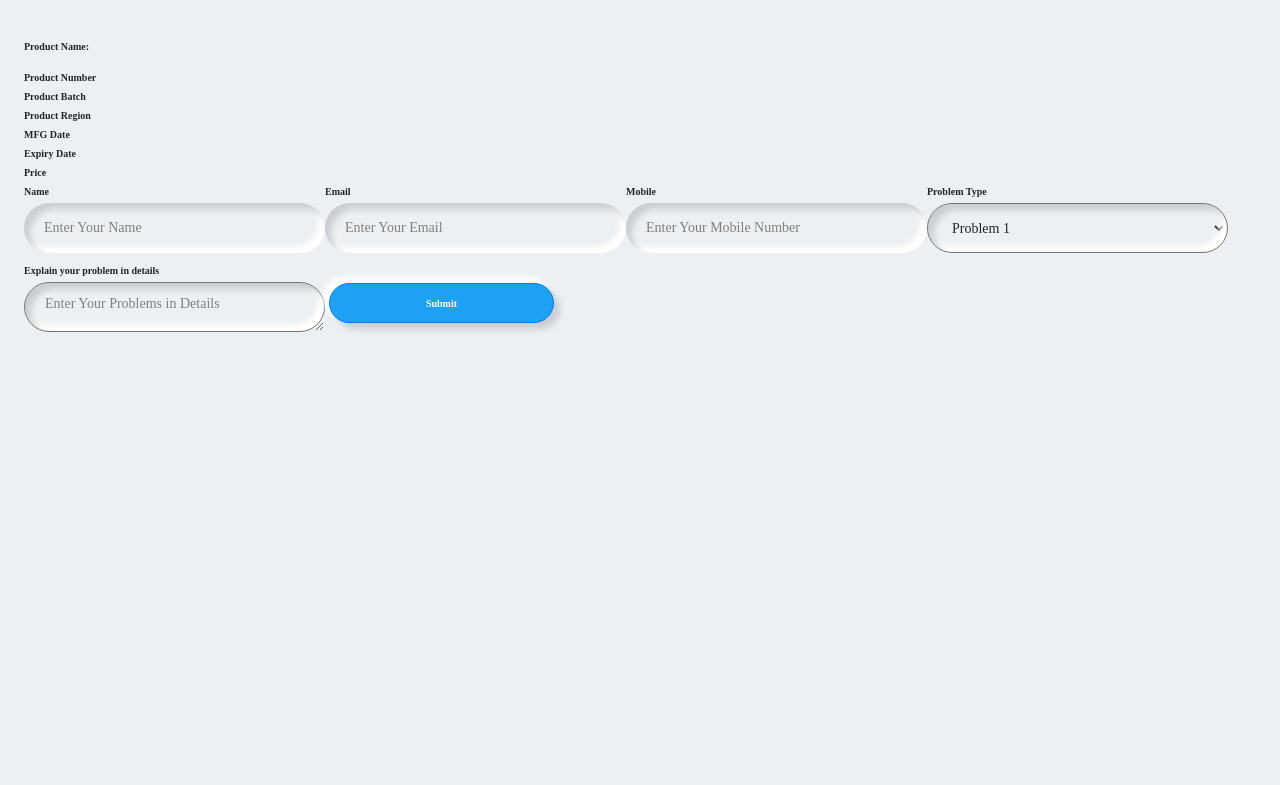
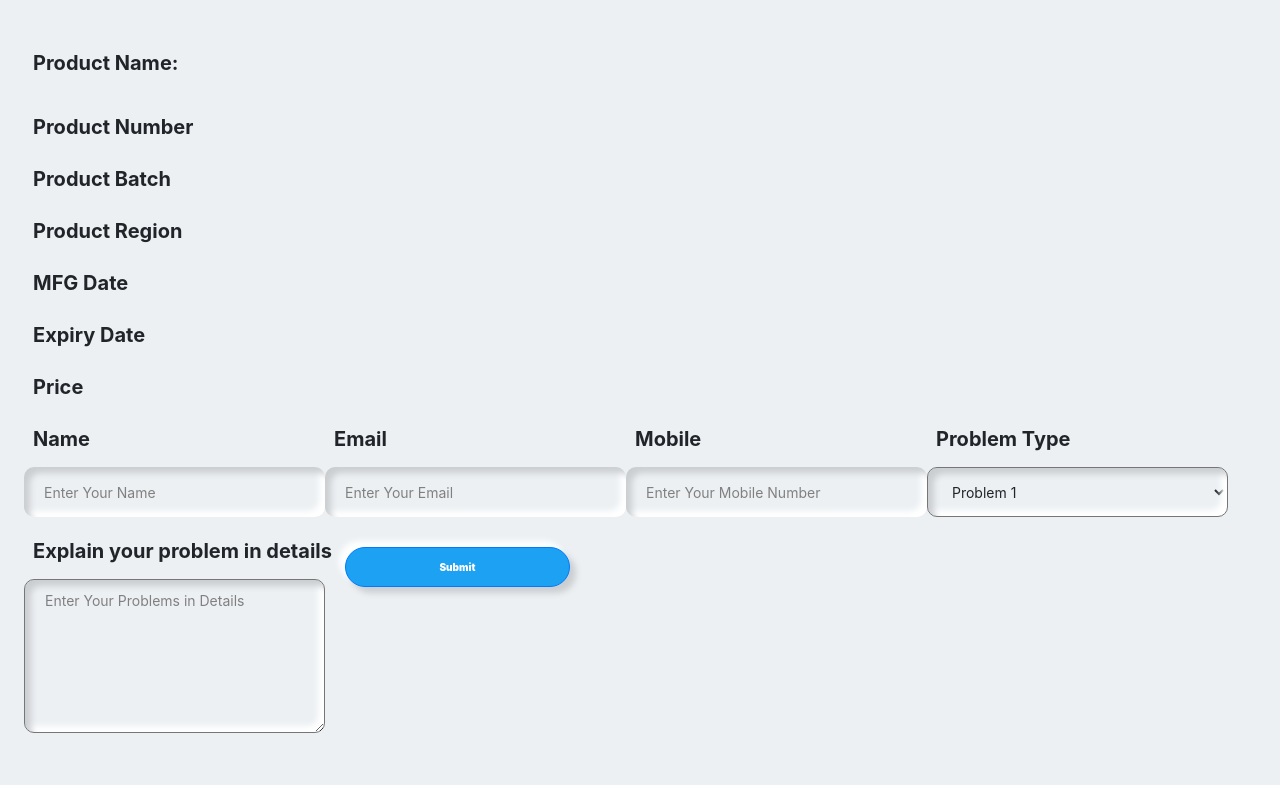
Before and after one commit to rajeevk9/QR, a PHP site: page /newresult.php in a window 1280 px wide. Shown: the top 785 px of the page. Run offline with PHP 8.4, Linux system fonts and the light colour scheme.

Commit message:
newresult

```diff
--- a/newresult.php
+++ b/newresult.php
@@ -44,7 +44,6 @@ input {
 body {
 
   background: #ecf0f3;
-  font-family: poppins;
 }
 .inputs {
   text-align: left;
@@ -54,7 +53,7 @@ body {
 label, input {
   display: block;
   width: 100%;
-  padding: 0;
+  padding: 9px;
   border: none;
   outline: none;
   box-sizing: border-box;
@@ -62,6 +61,7 @@ label, input {
 
 label {
   margin-bottom: 4px;
+  font-size: 2em;
 }
 
 label:nth-of-type(2) {
@@ -78,7 +78,7 @@ select, textarea, input {
   padding-left: 20px;
   height: 50px;
   font-size: 14px;
-  border-radius: 50px;
+  border-radius: 10px;
   box-shadow: inset 6px 6px 6px #cbced1, inset -6px -6px 6px white;
 }
 
@@ -158,7 +158,7 @@ select, textarea, input {
 					</div>
 					<div class="form-group">
 						<label>Explain your problem in details</label>
-						<textarea name="prbdetails" style="width:21.5em;" value="<?php echo @$prbdetails; ?>" required placeholder="Enter Your Problems in Details"></textarea>
+						<textarea name="prbdetails" style="width:21.5em;height: 11em;" value="<?php echo @$prbdetails; ?>" required placeholder="Enter Your Problems in Details"></textarea>
 					</div>
 					<div class="form-group">
 						<input type="submit" name="submit" class="btn btn-primary submitBtn" style="width: 22.5em;margin-left: 4px;" />
```
